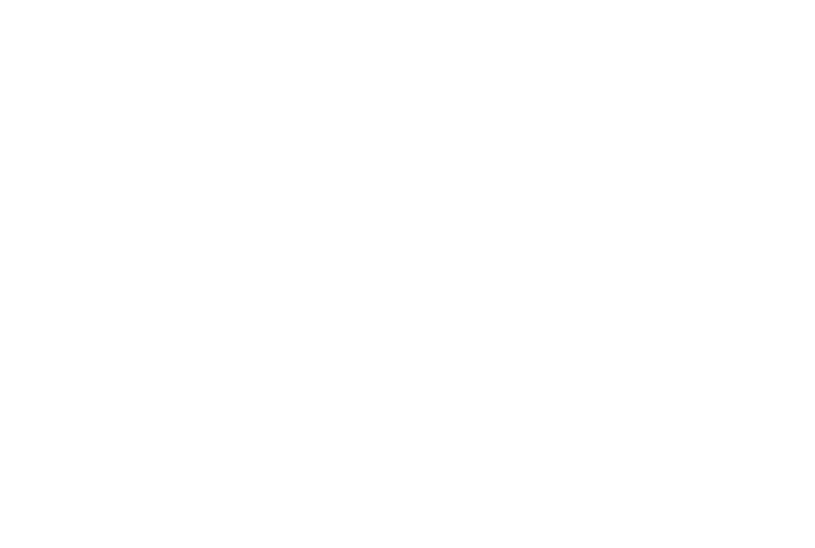
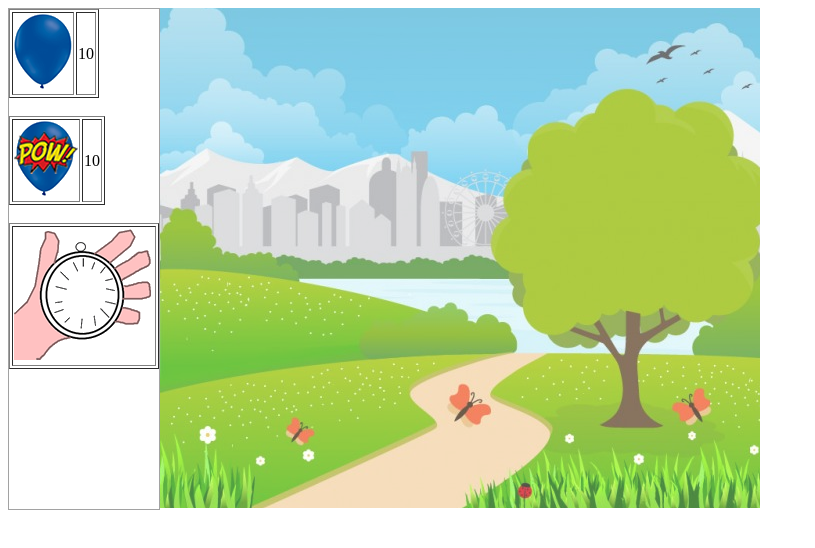
Before and after one commit to lucasaobarbosa/projeto-estourando-baloes, a plain HTML site: page jogo.html in a window 1280 px wide. Shown: the whole page, without its empty margins (0-815 px from the left). Drawn offline with Linux system fonts and the light colour scheme.

Commit message:
Finalização da montagem

```diff
--- a/jogo.html
+++ b/jogo.html
@@ -6,9 +6,35 @@
     <title>Estourando Balões</title>
 
 
-
 </head>
 <body>
+    <div style="float:left; width: auto; height: 500px; background: #FFFF; border: solid 1px #a2a2a2;">
+        <table border="1"> <!-- Inserindo uma borada entre a imagem e o numero de balões -->
+            <tr>
+                <td><img src="imagens/balao_azul_grande.png"></td>
+                <td>10</td>
+            </tr>
+        </table>
+        <br /> <!-- Quebra de linha -->
 
+        <table border="1"> <!-- Inserindo uma borada entre a imagem e o numero de balões -->
+            <tr>
+                <td><img src="imagens/balao_azul_grande_estourado.png"></td>
+                <td>10</td>
+            </tr>
+        </table>
+        <br /> <!-- Quebra de linha -->
+
+        <table border="1" style="width: 140px; height: 132px"> <!-- Inserindo uma borada entre a imagem e o numero de balões -->
+            <tr>
+                <td><img src="imagens/cronometro.png"></td>
+            </tr>
+        </table>
+        <br /> <!-- Quebra de linha -->
+    </div>
+
+    <div style="float: left; width: 600px; height: 500px; background: url('imagens/cenario.png'); background-position: bottom;">
+
+    </div>
 </body>
 </html>
```
